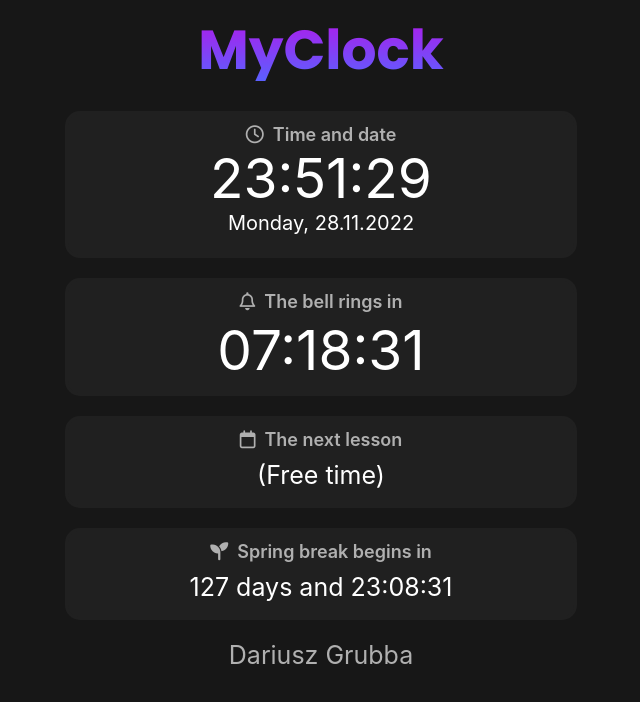
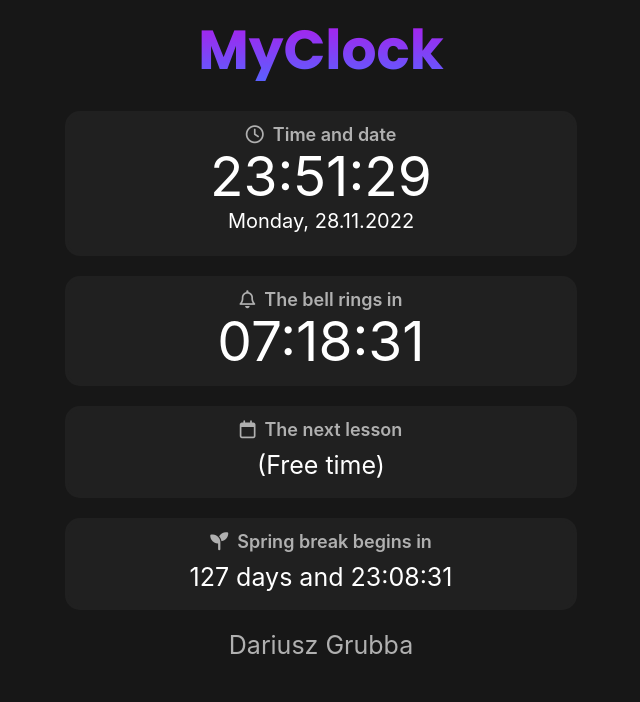
Before and after one commit to dariusz-grubba/myclock, a React (Create React App) app: page / in a window 1280 px wide. Shown: the top 702 px of the page, without its empty margins (319-959 px from the left). Built offline with nearby package versions, Linux system fonts and the light colour scheme.

Commit message:
update css

```diff
--- a/src/App.css
+++ b/src/App.css
@@ -34,8 +34,8 @@ html,
   font-size: 55px;
   color: white;
   margin: 20px;
-  margin-bottom: 10px;
-  margin-top: 20px;
+  margin-bottom: 9px;
+  margin-top: 13px;
 }
 #tytul {
   text-align: center;
@@ -50,7 +50,7 @@ html,
 }
 #tykajacyZegar {
   font-size: 55px;
-  margin-top: 15px;
+  margin-top: 13px;
   margin-bottom: 60px;
   text-align: center;
   color: white;
--- a/src/components/doSwiat.js
+++ b/src/components/doSwiat.js
@@ -23,7 +23,7 @@ function odliczajDoSwiat() {
 	} else if (dni === 0) {
 		document.getElementById('doSwiatPozostalo').innerHTML = (godziny + ":" + minuty + ":" + sekundy);
 	} else {
-		// wyswietlSekcjeSwieta.style.display = "none";
+		wyswietlSekcjeSwieta.style.display = "none";
 	}
 }
 
```
